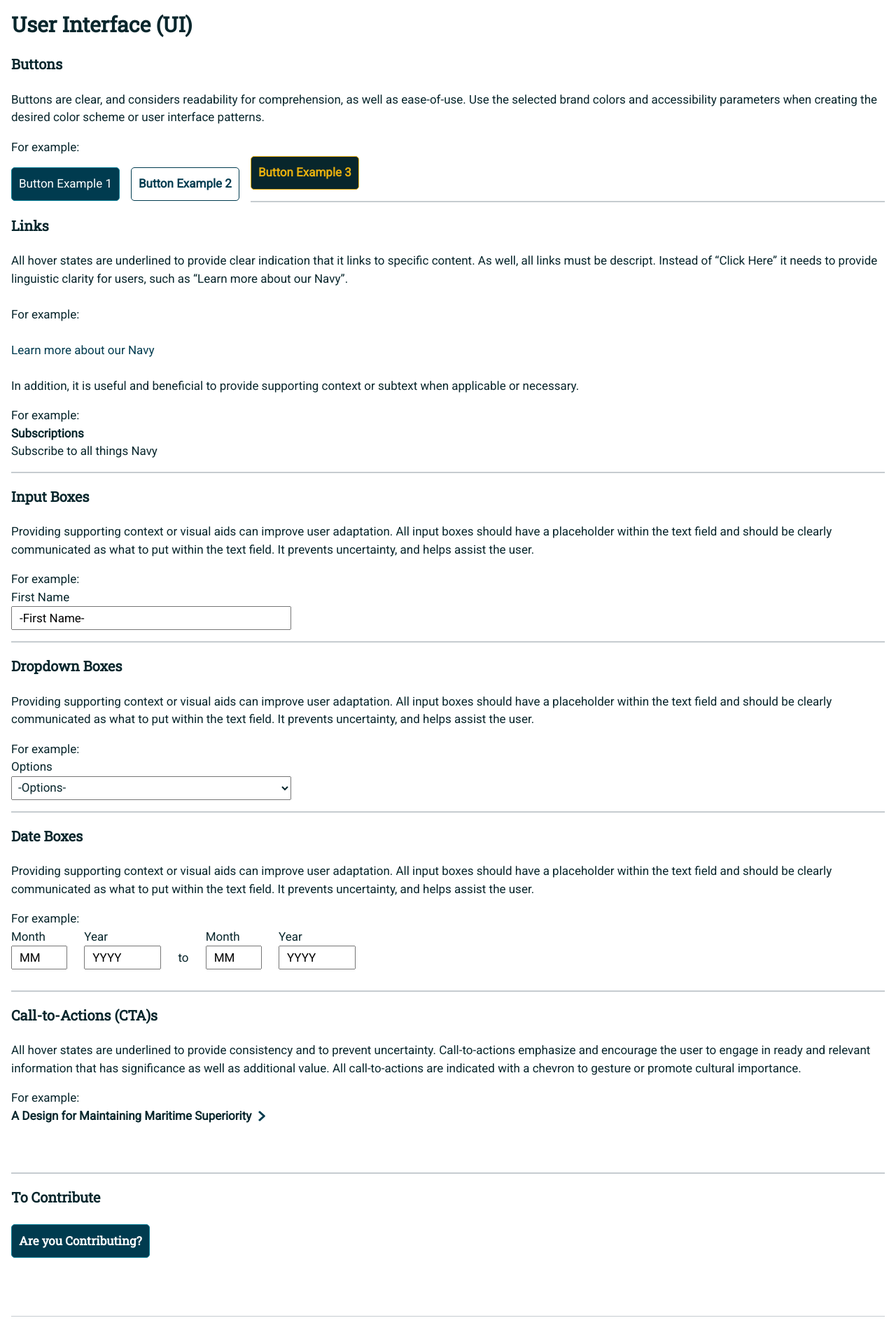
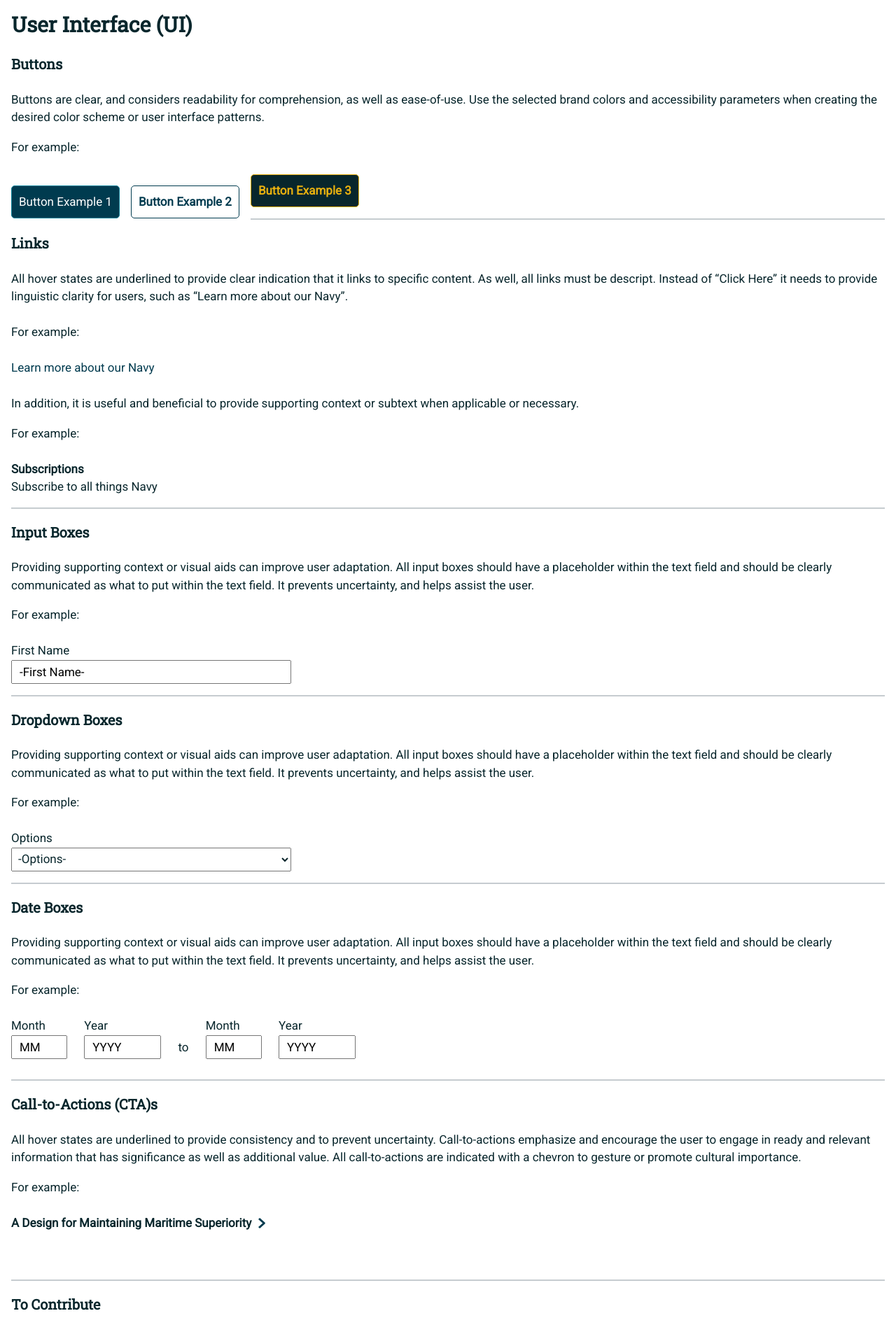
Before and after one commit to usnavy/Navy-Design-Guide, a Jekyll site: the page built from ui-elements.md, in a window 1280 px wide. Shown: the part 1695-3588 px from the top of the page at 70% size. Built offline with Jekyll 4.4.1, drawn with Linux system fonts in a browser that asks for light colours; nearby versions of some CDN libraries; our own code applies the rules of GitHub Pages for plain Markdown files.

Commit message:
Update ui-elements.md

```diff
--- a/ui-elements.md
+++ b/ui-elements.md
@@ -6,7 +6,10 @@ Buttons are clear, and considers readability for comprehension, as well as ease-
 
 <div class="container-hide">
 
-For example: <br>
+For example:
+
+<br>
+<br>
 
 <button class="button-example">Button Example 1</button>
 
@@ -30,7 +33,10 @@ In addition, it is useful and beneficial to provide supporting context or subtex
 
 <div class="container-hide">
 
-For example: <br>
+For example:
+
+<br>
+<br>
 
 <a href="#" class="link-example">
 	<strong>Subscriptions</strong><br>
@@ -47,7 +53,10 @@ Providing supporting context or visual aids can improve user adaptation.  All in
 
 <div class="container-hide">
 
-For example: <br>
+For example:
+
+<br>
+<br>
 
 <div class="input-example">
 <span>First Name</span>
@@ -64,7 +73,10 @@ Providing supporting context or visual aids can improve user adaptation.  All in
 
 <div class="container-hide">
 
-For example: <br>
+For example:
+
+<br>
+<br>
 
 <div class="dropdown-box-example">
 <span>Options</span>
@@ -88,7 +100,10 @@ Providing supporting context or visual aids can improve user adaptation.  All in
 
 <div class="container-hide">
 
-For example: <br>
+For example:
+
+<br>
+<br>
 
 <div class="date-filter-options">
 <div class="month-options">
@@ -122,7 +137,10 @@ All hover states are underlined to provide consistency and to prevent uncertaint
 
 <div class="container-hide">
 
-For example: <br>
+For example:
+
+<br>
+<br>
 
 <a href="#" class="link-example">
 	<strong>A Design for Maintaining Maritime Superiority</strong><img src="img/Right-Chevron.png" alt="Call to Action" class="chevron">
```
